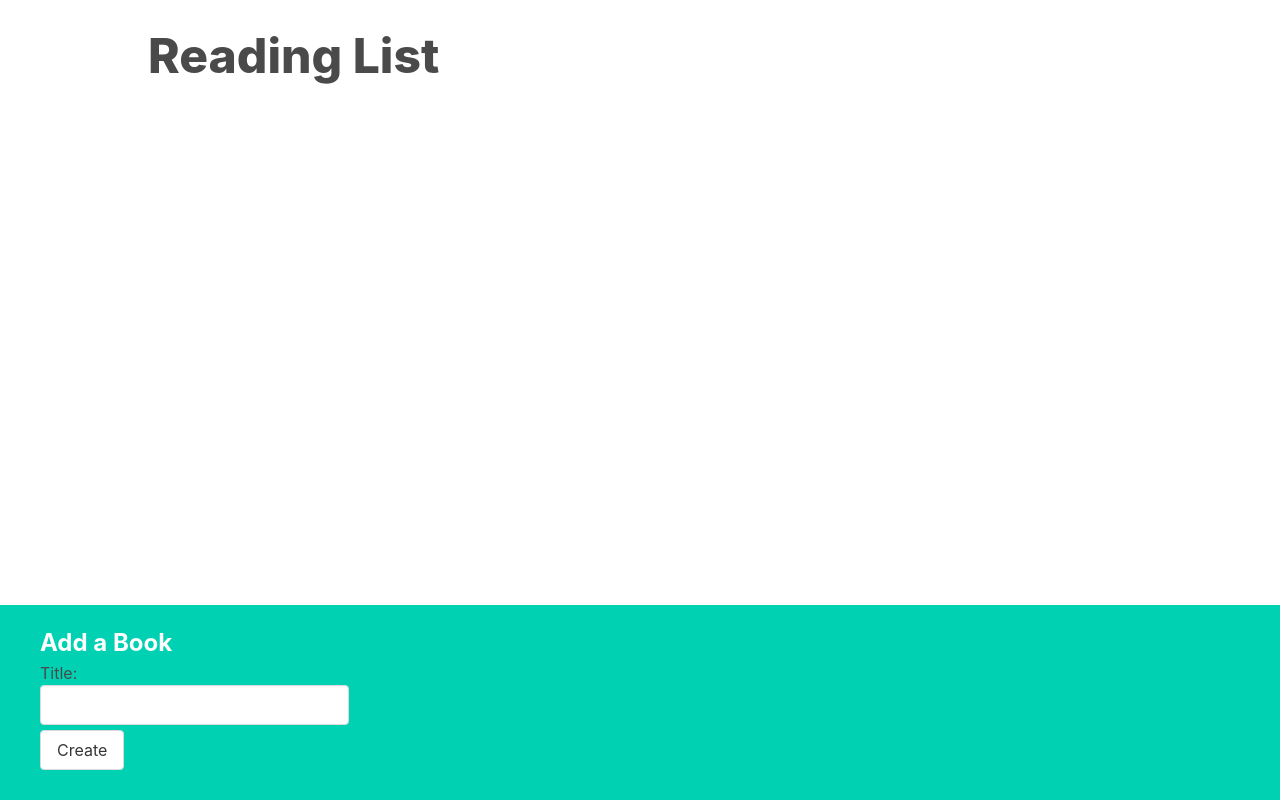
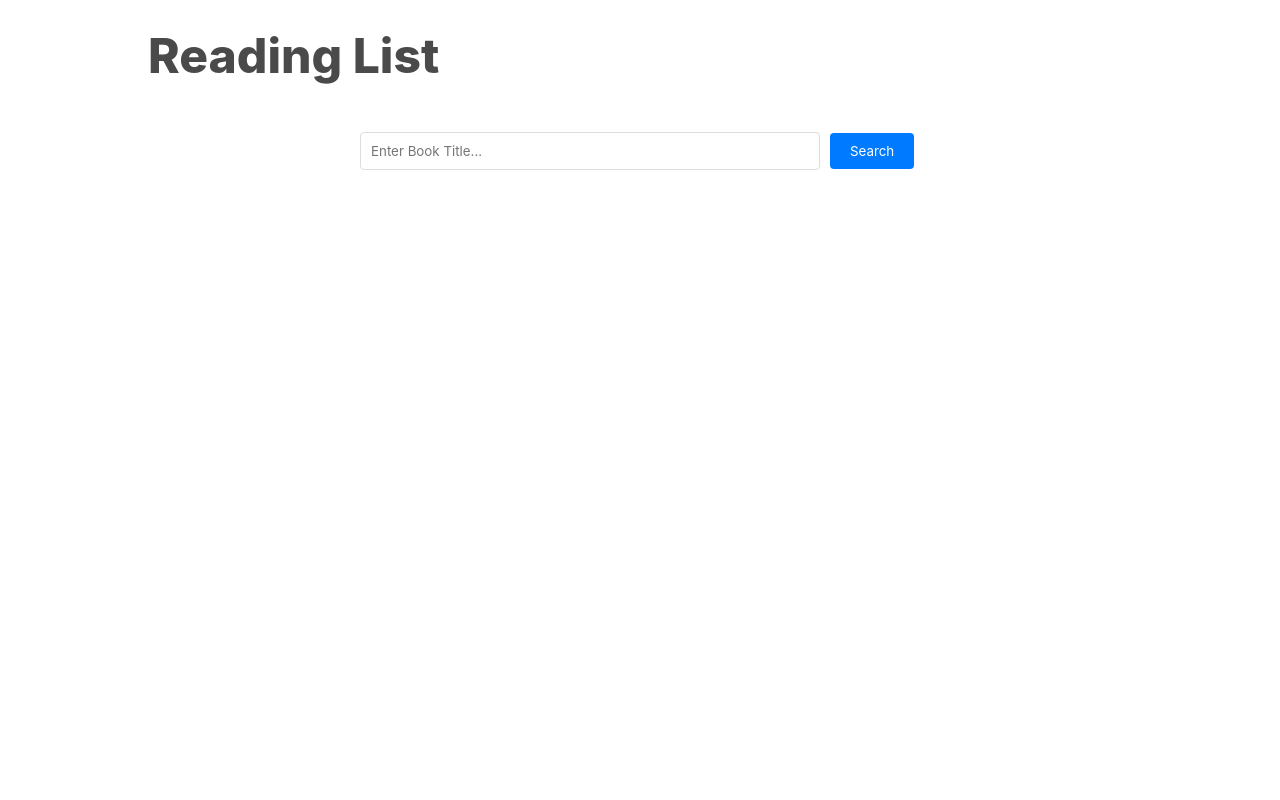
Before and after one commit to Stamich47/book-list, a React (Create React App) app: page / in a window 1280 px wide. Built offline with nearby package versions, Linux system fonts and the light colour scheme; data requests are answered from the project's data file.

Commit message:
Change app to pull from google books api

```diff
--- a/src/App.css
+++ b/src/App.css
@@ -7,16 +7,108 @@
   width: 300px;
 }
 
+.book-search {
+  padding: 20px;
+  max-width: 600px;
+  margin: 0 auto;
+}
+
+.book-search input {
+  width: calc(100% - 100px);
+  padding: 10px;
+  margin-right: 10px;
+  border: 1px solid #ddd;
+  border-radius: 4px;
+}
+
+.book-search button {
+  padding: 10px 20px;
+  border: none;
+  background-color: #007bff;
+  color: white;
+  border-radius: 4px;
+  cursor: pointer;
+}
+
+.book-search button:hover {
+  background-color: #0056b3;
+}
+
+.book-results {
+  display: flex;
+  flex-wrap: wrap;
+  gap: 16px;
+  margin-top: 20px;
+}
+
+.book-card {
+  border: 1px solid #ddd;
+  padding: 16px;
+  border-radius: 8px;
+  box-shadow: 0 2px 4px rgba(0, 0, 0, 0.1);
+  width: 200px;
+  height: 300px;
+  text-align: center;
+  display: flex;
+  flex-direction: column;
+  justify-content: space-between;
+}
+
+.book-card img {
+  max-width: 100%;
+  max-height: 150px;
+  object-fit: cover;
+  margin-bottom: 8px;
+}
+
+.book-card h3 {
+  font-size: 1.2em;
+  margin-bottom: 8px;
+}
+
+.book-card p {
+  font-size: 0.9em;
+  color: #555;
+}
+
 @media (max-width: 660px) {
   .book-list {
     flex-direction: column;
+    align-items: center; /* Center align items */
   }
 
   .book-show {
     width: 80%;
+    margin-bottom: 20px;
   }
 
   .app h1 {
     text-align: center;
+    font-size: 1.5em;
+  }
+
+  .book-search {
+    width: 90%;
+    padding: 10px;
+  }
+
+  .book-search input {
+    width: calc(100% - 80px);
+    padding: 8px;
+    margin-right: 8px;
+  }
+
+  .book-search button {
+    padding: 8px 16px;
+  }
+
+  .book-results {
+    flex-direction: column;
+    align-items: center;
+  }
+
+  .book-card {
+    width: 50%;
+    margin-bottom: 20px;
   }
 }
--- a/src/App.js
+++ b/src/App.js
@@ -1,6 +1,7 @@
 import { useEffect } from "react";
 import BookCreate from "./components/BookCreate";
 import BookList from "./components/BookList";
+import BookSearch from "./components/BookSearch";
 import useBooksContext from "./hooks/use-books-context";
 
 import "./App.css";
@@ -16,7 +17,8 @@ function App() {
     <div className="app">
       <h1>Reading List</h1>
       <BookList />
-      <BookCreate />
+      <BookSearch />
+      {/* <BookCreate /> */}
     </div>
   );
 }
--- a/src/components/BookCreate.js
+++ b/src/components/BookCreate.js
@@ -2,7 +2,7 @@ import { useState } from "react";
 import useBooksContext from "../hooks/use-books-context";
 
 export default function BookCreate() {
-  const { handleCreateBook } = useBooksContext();
+  const { handleCreateBook, fetchGoogleBooks } = useBooksContext();
 
   const [title, setTitle] = useState("");
 
@@ -13,6 +13,7 @@ export default function BookCreate() {
   const handleSubmit = (e) => {
     e.preventDefault();
     handleCreateBook(title);
+    fetchGoogleBooks(title);
     setTitle("");
   };
 
--- /dev/null
+++ b/src/components/BookSearch.js
@@ -0,0 +1,42 @@
+import { useState, useEffect } from "react";
+import useBooksContext from "../hooks/use-books-context";
+
+export default function BookSearch() {
+  const [title, setTitle] = useState("");
+  const [results, setResults] = useState([]);
+  const { fetchGoogleBooks, addBook } = useBooksContext();
+
+  const handleSearch = async () => {
+    const results = await fetchGoogleBooks(title);
+    setResults(results);
+  };
+
+  const handleAddBook = (book) => {
+    addBook(book);
+  };
+
+  return (
+    <div className="book-search">
+      <input
+        type="text"
+        value={title}
+        onChange={(e) => setTitle(e.target.value)}
+        placeholder="Enter Book Title..."
+      />
+      <button onClick={handleSearch}>Search</button>
+      <div className="book-results">
+        {results.map((book) => (
+          <div
+            key={book.id}
+            className="book-card"
+            onClick={() => handleAddBook(book)}
+          >
+            <h3>{book.title}</h3>
+            <p>{book.authors?.join(", ")}</p>
+            {book.image && <img src={book.image} alt={book.title} />}
+          </div>
+        ))}
+      </div>
+    </div>
+  );
+}
--- a/src/context/BooksContext.js
+++ b/src/context/BooksContext.js
@@ -5,6 +5,28 @@ const BooksContext = createContext();
 
 function Provider({ children }) {
   const [books, setBooks] = useState([]);
+
+  const API_KEY = process.env.REACT_APP_BOOKS_API;
+
+  const fetchGoogleBooks = async (title) => {
+    const response = await axios.get(
+      `https://www.googleapis.com/books/v1/volumes?q=${title}&key=${API_KEY}`
+    );
+    return response.data.items.map((item) => {
+      return {
+        title: item.volumeInfo.title,
+        authors: item.volumeInfo.authors,
+        description: item.volumeInfo.description,
+        image: item.volumeInfo.imageLinks.thumbnail,
+        id: item.id,
+      };
+    });
+  };
+
+  const addBook = (book) => {
+    setBooks((prevBooks) => [...prevBooks, book]);
+    console.log(books);
+  };
 
   const fetchBooks = useCallback(async () => {
     const response = await axios.get("http://localhost:3001/books");
@@ -48,6 +70,8 @@ function Provider({ children }) {
     handleCreateBook,
     deleteBookById,
     editBookById,
+    fetchGoogleBooks,
+    addBook,
   };
 
   return (
```
Also changed, not shown: 1 other file (tests, documents, lock files or other folders).
